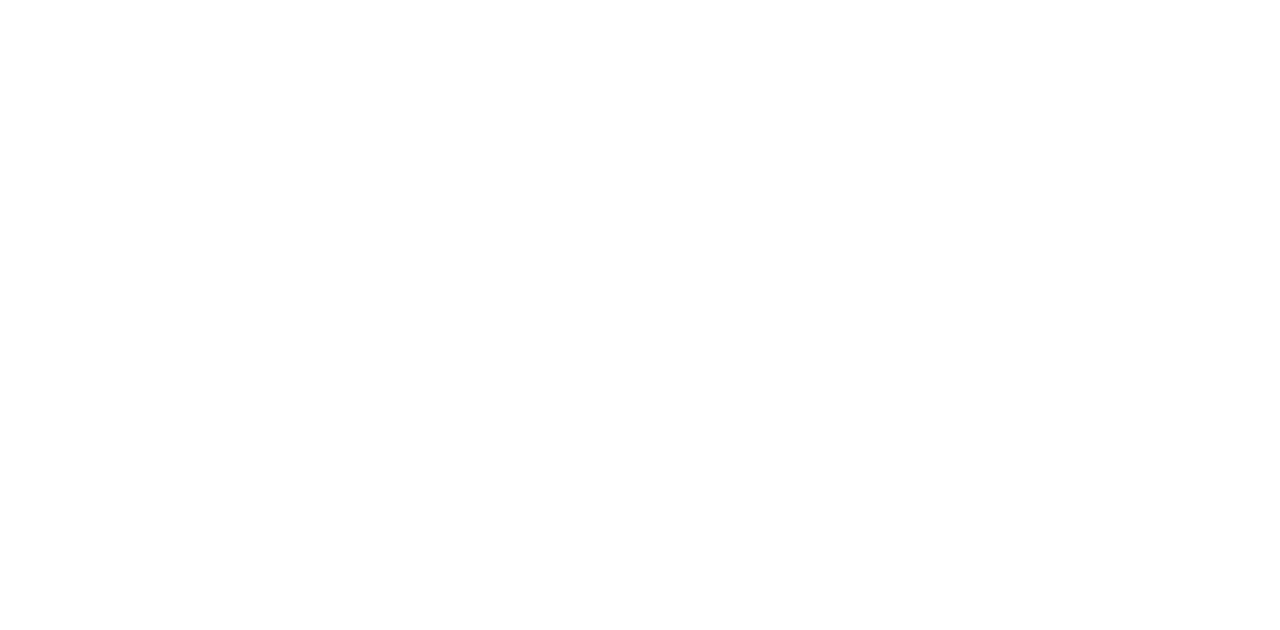
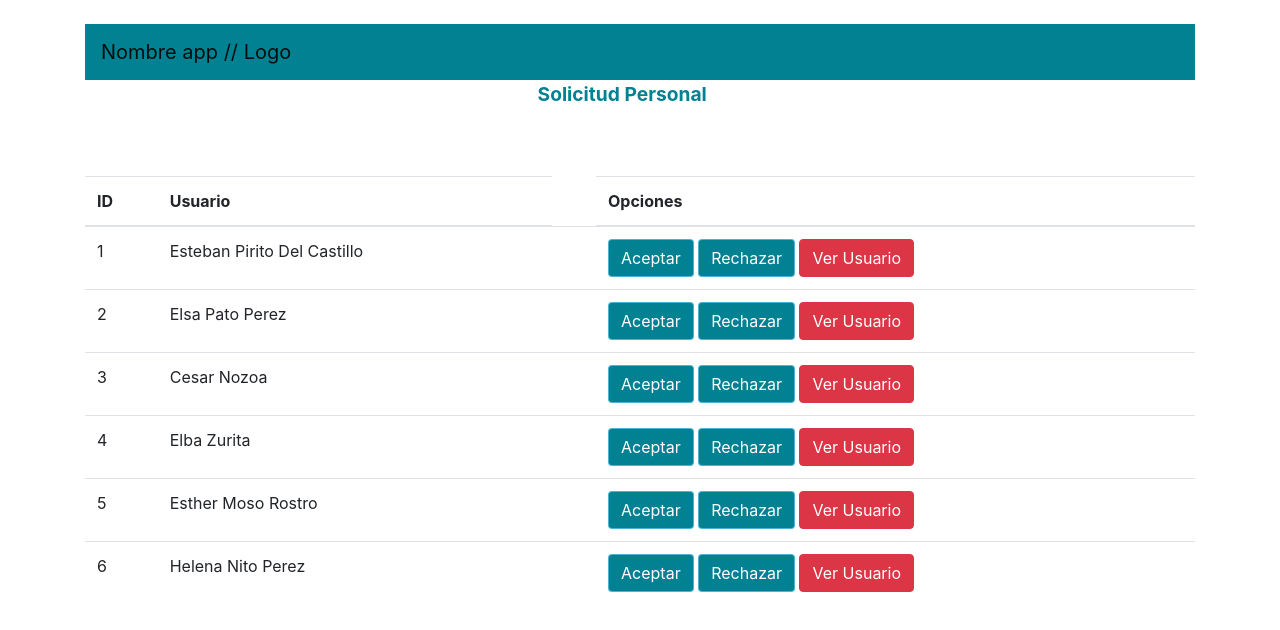
Before and after one commit to rylmfqt28/Gestion_Usuarios, a React (Create React App) app in the folder client/: page /request in a window 1280 px wide. Shown: the top 630 px of the page. Built offline with nearby package versions, Linux system fonts and the light colour scheme.

Commit message:
pantalla de requerimiento de usuario

```diff
--- a/client/package.json
+++ b/client/package.json
@@ -10,6 +10,7 @@
     "bootstrap": "^4.5.3",
     "react": "^16.14.0",
     "react-dom": "^16.14.0",
+    "react-router-dom": "^5.2.0",
     "react-scripts": "3.4.3"
   },
   "scripts": {
--- a/client/src/App.js
+++ b/client/src/App.js
@@ -6,12 +6,12 @@ import{
   BrowserRouter as Router,
   Switch,
   Route,
-  Link
+
 
 } from "react-router-dom"
 import Login from './components/login/Login';
 import Register from './components/register/Register';
-
+import Request from './components/request/Request';
 
 function App() {
   return (
@@ -19,6 +19,7 @@ function App() {
       <Switch>
       <Route exact path="/" component={Login}/>
       <Route path="/register" component={Register}/>
+      <Route path="/request" component={Request}/>
       </Switch>
     </Router>
   );
--- a/client/src/components/login/Login.jsx
+++ b/client/src/components/login/Login.jsx
@@ -73,7 +73,7 @@ const Login = ()=> {
                 <button className="btn btn-primary">Iniciar sesión</button>
 
                 <div className="enlaceRegister">
-                  <a href="./register">
+                  <a href="./request">
                     ¿Aún no tienes una cuenta? registrate aqui
                           </a>
 
--- /dev/null
+++ b/client/src/components/request/Request.css
@@ -0,0 +1,104 @@
+.containerPrincipal {
+
+    position: absolute;
+    left: 60%;
+    top: 50%;
+    transform: translate(-50%, -50%);
+    border: 2px solid rgba(124, 210, 250, 0.623);
+    padding:  50px;
+    background-color: rgb(245, 244, 243);
+  }
+
+  .containerSecundario{
+
+    text-align: center;
+    margin-top: -10px;
+
+  }
+  .ContainerS{
+
+    text-align: center;
+    margin-top: -10px;
+
+  }
+
+  .title-inicio{
+    position: absolute;
+    font-size:larger;
+    color:rgb(2, 129, 146);
+    left: 42%;
+
+  }
+  .title-sol{
+    position: absolute;
+    font-size:larger;
+    color:rgb(2, 129, 146);
+    left: 25%;
+     top: 20%;
+  }
+  .enlaceRegister{
+    font-size: x-small;
+  }
+  .checkbox{
+    font-size: small;
+  }
+  .navbar-light{
+    background-color:rgb(2, 129, 146);
+    text-decoration-color: aliceblue;
+  }
+  .btn-outline-info{
+
+    background-color:rgb(245, 244, 243);
+  }
+  .btn-primary{
+    background-color:rgb(2, 129, 146);
+    border-color: rgba(124, 210, 250, 0.623);
+  }
+  .btn-primary:hover {
+    background: rgb(0, 174, 255);
+    border-color: rgba(124, 210, 250, 0.623);
+    color:white
+  }
+  .btn-primary:active {
+    background: rgb(2, 173, 185);
+    border-color: rgba(124, 210, 250, 0.623);
+    color:white
+  }
+  .App {
+    text-align: center;
+  }
+
+  .App-logo {
+    height: 40vmin;
+    pointer-events: none;
+  }
+
+  @media (prefers-reduced-motion: no-preference) {
+    .App-logo {
+      animation: App-logo-spin infinite 20s linear;
+    }
+  }
+
+  .App-header {
+    background-color: #282c34;
+    min-height: 100vh;
+    display: flex;
+    flex-direction: column;
+    align-items: center;
+    justify-content: center;
+    font-size: calc(10px + 2vmin);
+    color: white;
+  }
+
+  .App-link {
+    color: #61dafb;
+  }
+
+  @keyframes App-logo-spin {
+    from {
+      transform: rotate(0deg);
+    }
+    to {
+      transform: rotate(360deg);
+    }
+  }
--- /dev/null
+++ b/client/src/components/request/Request.jsx
@@ -0,0 +1,180 @@
+import React from 'react';
+import 'bootstrap/dist/css/bootstrap.min.css';
+import './Request.css'
+import {Table,Button,Container, Modal,ModalHeader,ModalBody,FormGroup,ModalFooter,} from "reactstrap";
+
+const data = [
+  { id: 1, personaje: "Esteban Pirito Del Castillo" },
+  { id: 2, personaje: "Elsa Pato Perez"},
+  { id: 3, personaje: "Cesar Nozoa"},
+  { id: 4, personaje: "Elba Zurita"},
+  { id: 5, personaje: "Esther Moso Rostro"},
+  { id: 6, personaje: "Helena Nito Perez"},
+];
+
+
+
+class Request extends React.Component {
+  state = {
+    data: data,
+    modalActualizar: false,
+    modalInsertar: false,
+    form: {
+      id: "",
+      personaje: "",
+    },
+  };
+
+  mostrarModalMostrar = (dato) => {
+    this.setState({
+      form: dato,
+      modalMostrar: true,
+    });
+  };
+
+
+
+
+  render() {
+
+    return (
+      <>
+        <Container>
+        <br />
+        <div className="barraNav">
+        <nav className="navbar navbar-light justify-content-between">
+          <a className="navbar-brand">Nombre app // Logo</a>
+          <form className="form-inline">
+          </form>
+        </nav>
+        </div>
+
+        <label className="title-inicio">
+                <b>
+                  Solicitud Personal
+                        </b>
+
+              </label>
+
+          <br />
+          <br />
+          <br />
+          <br />
+          <Table>
+            <thead>
+              <tr>
+                <th>ID</th>
+                <th>Usuario</th>
+                <br/>
+                <th>Opciones</th>
+              </tr>
+            </thead>
+
+            <tbody>
+              {this.state.data.map((dato) => (
+                <tr key={dato.id}>
+                  <td>{dato.id}</td>
+                  <td>{dato.personaje}</td>
+                  <td>{dato.anime}</td>
+                  <td>
+
+                    <Button
+                      color="primary"
+                      onClick={() => ""} >Aceptar
+                    </Button>{" "}
+
+                    <Button
+                      color="primary"
+                      onClick={() => ""}>Rechazar
+                    </Button>{" "}
+                    <Button color="danger"
+                    onClick={()=> this.mostrarModalMostrar(dato)}>Ver Usuario</Button>
+                  </td>
+                </tr>
+              ))}
+            </tbody>
+          </Table>
+        </Container>
+
+        <Modal isOpen={this.state.modalMostrar}>
+          <ModalHeader>
+           <div><h3>Solicitudes de Personal</h3></div>
+          </ModalHeader>
+
+          <ModalBody>
+            <FormGroup>
+              <label>
+               Nombre:
+              </label>
+            </FormGroup>
+            <FormGroup>
+              <label>
+               Apellido:
+              </label>
+            </FormGroup>
+            <FormGroup>
+              <label>
+               Cedula de identidad:
+              </label>
+            </FormGroup>
+            <FormGroup>
+              <label>
+               Pais:
+              </label>
+            </FormGroup>
+            <FormGroup>
+              <label>
+               Ciudad:
+              </label>
+            </FormGroup>
+            <FormGroup>
+              <label>
+               Direccion:
+              </label>
+            </FormGroup>
+            <FormGroup>
+              <label>
+               Cedula de identidad:
+              </label>
+            </FormGroup>
+            <FormGroup>
+              <label>
+               Correo:
+              </label>
+            </FormGroup>
+            <FormGroup>
+              <label>
+               Telefono:
+              </label>
+            </FormGroup>
+            <FormGroup>
+              <label>
+               Nombre de usuario:
+              </label>
+            </FormGroup>
+            <FormGroup>
+              <label>
+               Solicitud tipo:
+              </label>
+            </FormGroup>
+            <div className="containerPrincipal">
+            <form>
+                  <label> Lorem ipsum dolbus commodi voluptas animi.Lorem ipsum dolbus commodi voluptas animiLorem ipsum dolbus commodi voluptas animi</label>
+            </form>
+
+            </div>
+
+          </ModalBody>
+
+          <ModalFooter>
+            <Button
+              color="primary"
+              onClick={() => ""}>Aceptar</Button>
+
+          </ModalFooter>
+        </Modal>
+      </>
+    );
+  }
+}
+export default Request;
```
Also changed, not shown: 2 other files (tests, documents, lock files or other folders).
